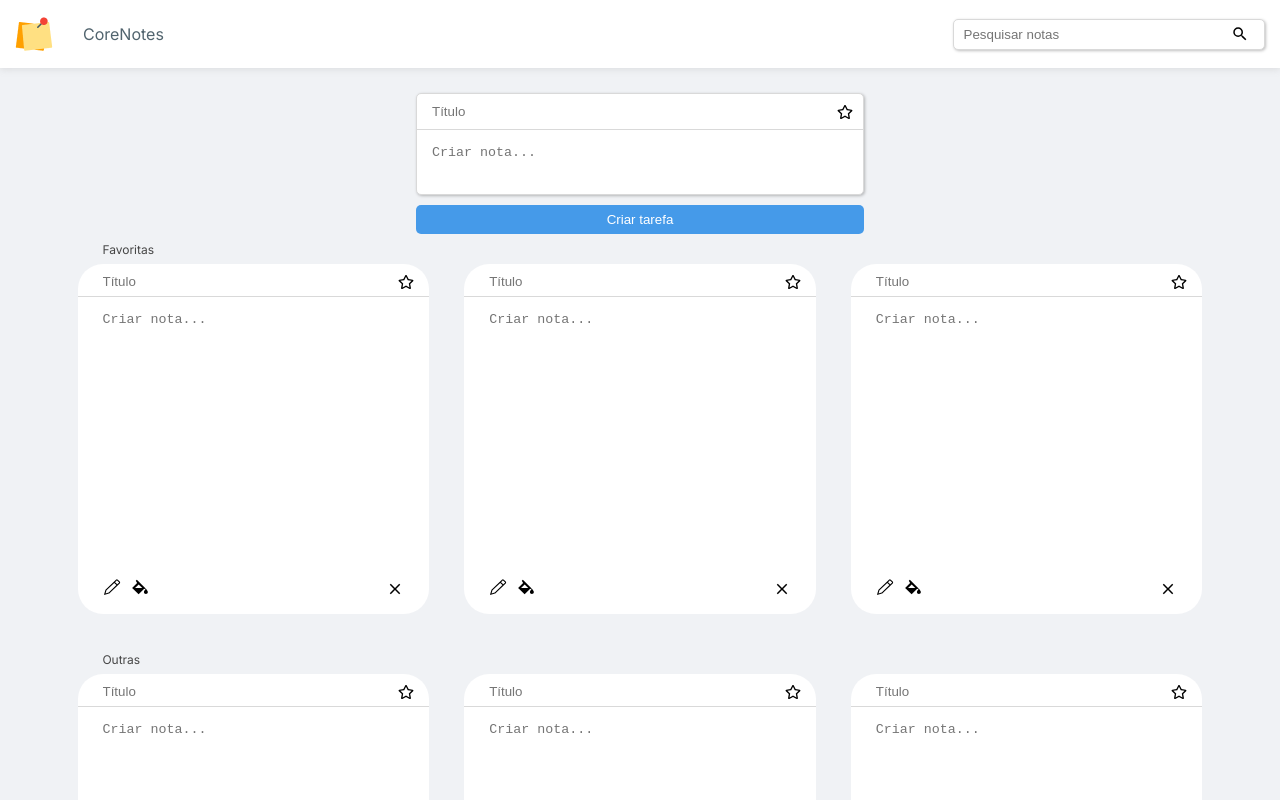
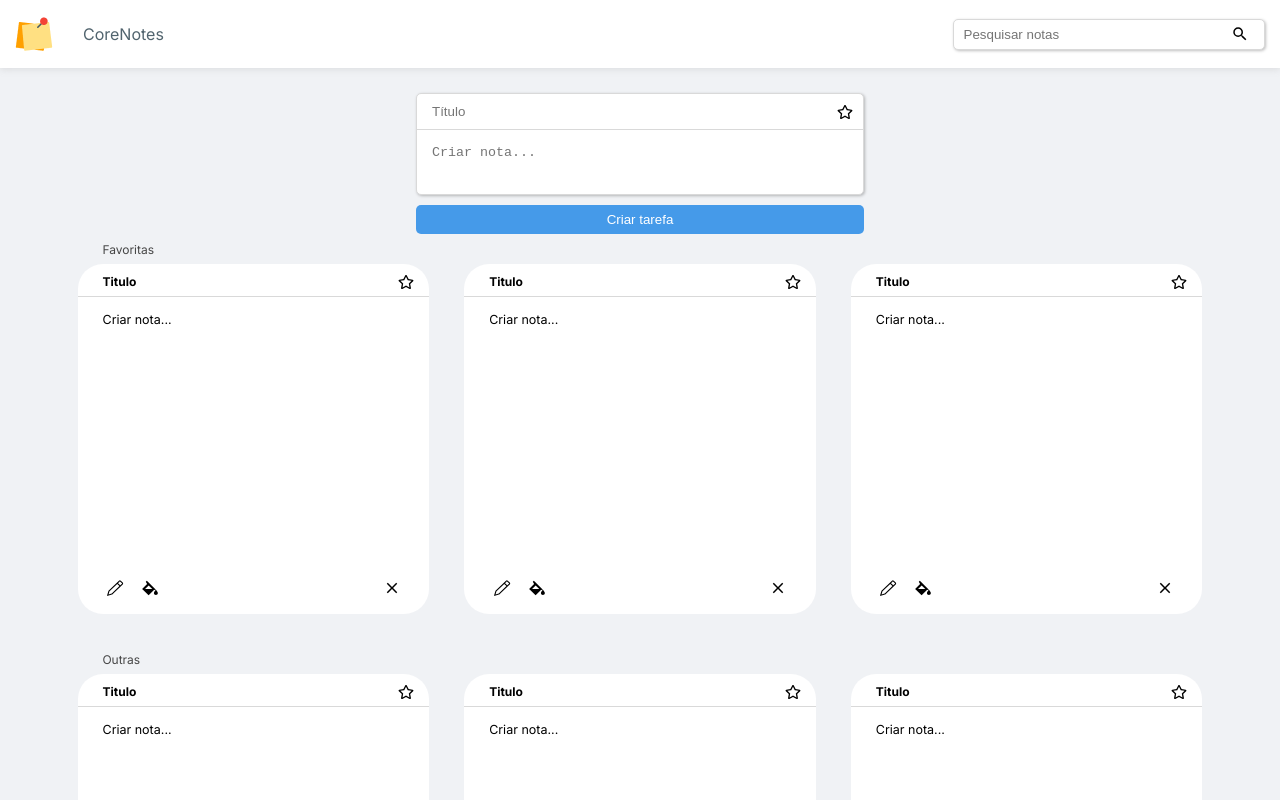
Before and after one commit to belloLucas/todo, a React (Vite) app: page / in a window 1280 px wide. Shown: the top 800 px of the page. Built offline with nearby package versions, Linux system fonts and the light colour scheme.

Commit message:
feat: Started to develop edit feature

```diff
--- a/src/components/boxTask/BoxTask.scss
+++ b/src/components/boxTask/BoxTask.scss
@@ -20,10 +20,12 @@
     border-bottom: 1px solid #d9d9d9;
     width: 100%;
 
-    input[type="text"] {
+    input[type="text"],
+    h5 {
       height: 100%;
       width: 95%;
       padding: 5px 10px 2px 10px;
+      font-size: 12px;
       border: none;
       &:focus {
         outline: none;
@@ -43,12 +45,14 @@
     height: 78%;
     padding: 10px 20px;
 
-    .description {
+    .description,
+    p {
       width: 99%;
       height: 100%;
       padding: 5px;
       border: none;
       resize: none;
+      font-size: 12.5px;
 
       &:focus {
         outline: none;
@@ -60,12 +64,22 @@
     display: flex;
     justify-content: space-between;
     align-items: center;
-    padding: 5px 20px;
+    padding: 0px 20px;
     font-size: 18px;
 
-    span {
-      padding: 5px;
-      line-height: 5px;
+    .left {
+      display: flex;
+    }
+
+    .completeEdit,
+    .edit,
+    .paint,
+    .remove {
+      display: flex;
+      align-items: center;
+      justify-content: center;
+      width: 35px;
+      height: 35px;
 
       cursor: pointer;
       border-radius: 50%;
--- a/src/components/boxTask/BoxTask.tsx
+++ b/src/components/boxTask/BoxTask.tsx
@@ -1,7 +1,7 @@
 import { FaRegStar } from "react-icons/fa";
 // import {  FaStar } from "react-icons/fa";
 import { IoMdClose, IoMdColorFill } from "react-icons/io";
-import { GoPencil } from "react-icons/go";
+import { GoPencil, GoCheck } from "react-icons/go";
 import BoxColor from "../boxColor/BoxColor";
 
 import "./BoxTask.scss";
@@ -9,6 +9,7 @@ import { useState } from "react";
 
 export default function TaskBox() {
   const [isColorBoxOpen, setIsColorBoxOpen] = useState(false);
+  const [isEditorModeActive, setIsEditorModeActive] = useState(false);
 
   const handleColorBoxOpen = () => {
     setIsColorBoxOpen(true);
@@ -19,24 +20,51 @@ export default function TaskBox() {
     setIsColorBoxOpen(false);
   };
 
+  const handleEditorModeOpen = () => {
+    setIsEditorModeActive(true);
+  };
+
+  const handleEdition = () => {
+    setIsEditorModeActive(false);
+  };
+
   return (
     <div className="boxTask">
       <div className="header">
+        {isEditorModeActive ? (
           <input type="text" name="title" id="title" placeholder="Título" />
+        ) : (
+          <h5>Titulo</h5>
+        )}
         <FaRegStar className="addToFavorite" />
       </div>
       <div className="content">
+        {isEditorModeActive ? (
           <textarea
             name="description"
             className="description"
             placeholder="Criar nota..."
           />
+        ) : (
+          <p>Criar nota...</p>
+        )}
       </div>
       <div className="buttons">
         <div className="left">
-          <span className="edit">
+          {isEditorModeActive ? (
+            <span
+              className="completeEdit"
+              onClick={handleEdition}
+              style={{ background: isEditorModeActive ? "#ffe3b3" : "none" }}
+            >
+              <GoCheck />
+            </span>
+          ) : (
+            <span onClick={handleEditorModeOpen} className="edit">
               <GoPencil />
             </span>
+          )}
+
           <span
             className="paint"
             onClick={handleColorBoxOpen}
```
Lines whose indentation alone changed are shown as unchanged.
